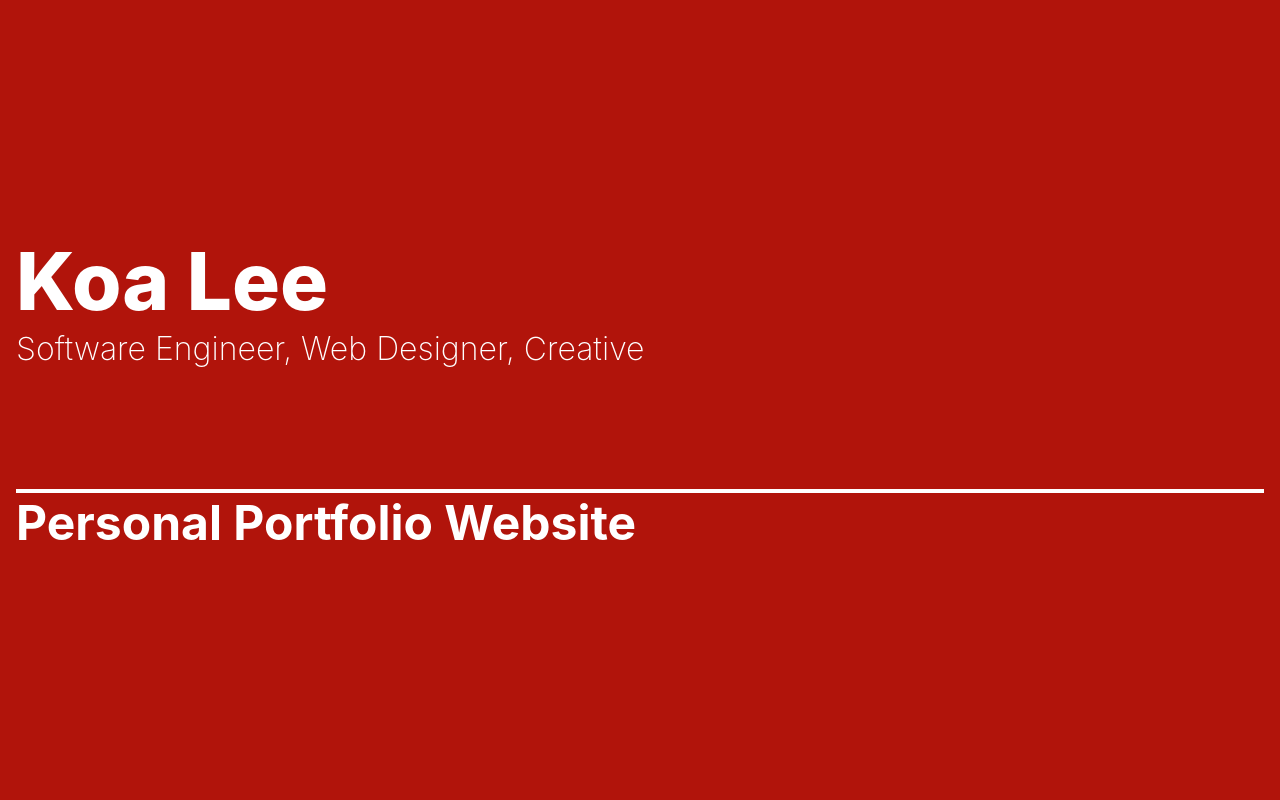
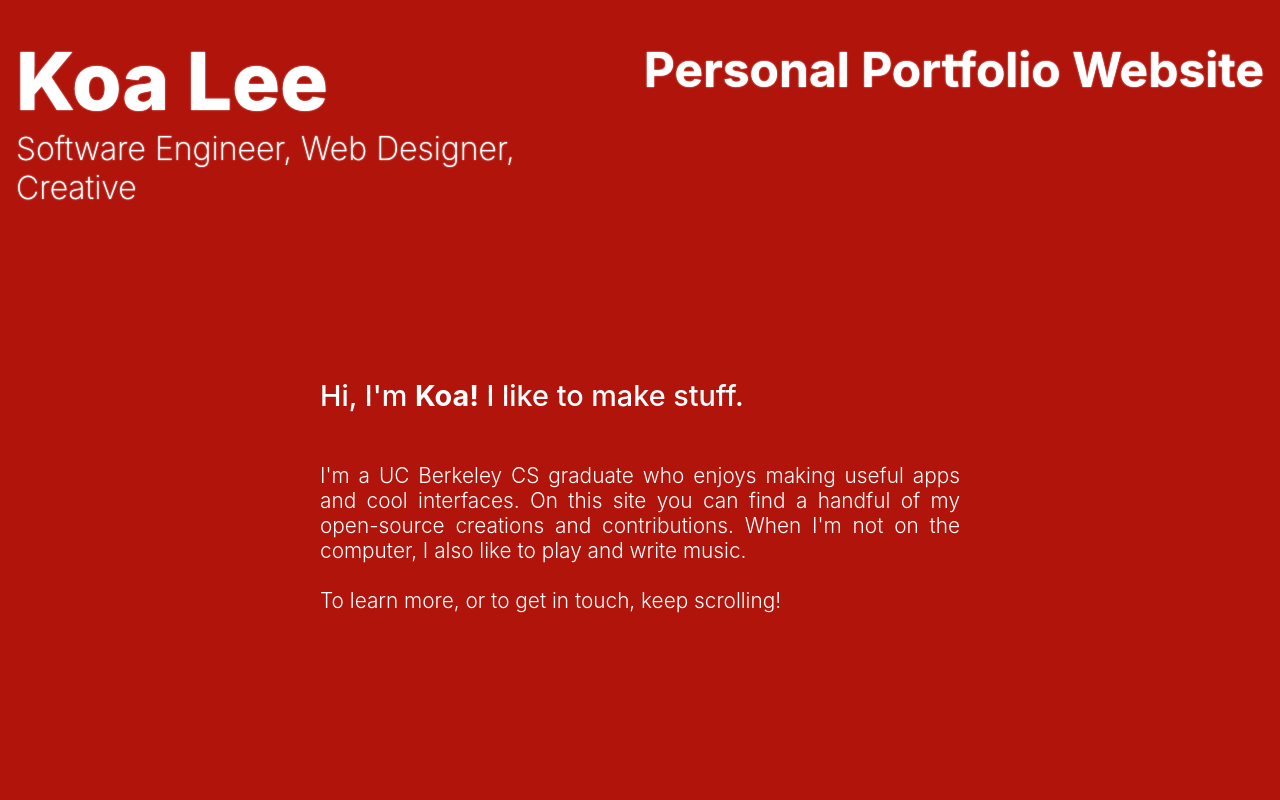
Before and after one commit to Miratari/personal-website, a React (Create React App) app in the folder client/: page / in a window 1280 px wide. Shown: the top 800 px of the page. Built offline with nearby package versions, Linux system fonts and the light colour scheme.

Commit message:
updated formatting for title card and about section on desktop

```diff
--- a/client/src/App.css
+++ b/client/src/App.css
@@ -4,7 +4,7 @@ html {
   --accent-color: #B1140B; /* Original: #BA160C */
   --background-color: #ffffff;
   --app-background: rgb(248, 248, 248);
-  --shadow-color: #0000001e;
+  --shadow-color: #0000003b;
   --line-color: #d7d7d7;
   --text-color-light: #ffffff;
   --text-color-dark: #000000;
@@ -66,9 +66,9 @@ p {
     grid-template-columns: 1fr 1fr;
     grid-auto-rows: auto;
     grid-template-areas: "header header"
-                         "about projects"
-                         "work projects"
-                         "other projects"
+                         "about about"
+                         "projects work"
+                         "projects other"
                          "contact contact"
                          "footer footer";
   }
@@ -95,6 +95,7 @@ section header {
   font-size: 3rem;
   padding-bottom: 1.5rem;
   margin: 0px;
+  text-shadow: 0px 0px 0.1rem var(--text-color-dark);
 }
 
 section .section-content {
@@ -115,12 +116,20 @@ section .section-content {
   margin: 0;
   height: calc(100vh);
   height: calc(100svh);
-  display: flex;
-  flex-direction: column;
-  background-color: var(--accent-color);
   padding: 1rem;
   margin-bottom: 3rem;
+
+  background-color: var(--accent-color);
   color: var(--text-color-light);
+  text-shadow: 0px 0px 0.1rem var(--text-color-light);
+  box-shadow: var(--static-shadow);
+
+  display: grid;
+  grid-template-columns: auto;
+  grid-auto-rows: auto 1fr auto;
+  grid-template-areas: "header-title"
+                       "header-subtitle"
+                       "header-content";
 }
 
 #header .title-text {
@@ -146,12 +155,20 @@ section .section-content {
 
 @media (min-width: 45em) {
   #header {
-    justify-content: center;
+    justify-content: start;
     min-height: 0px;
+    height: calc(30vh);
+    height: calc(30svh);
+    margin-bottom: 0px;
+    grid-template-columns: 1fr 1fr;
+    grid-auto-rows: auto 1fr;
+    grid-template-areas: "header-title header-content"
+                        "header-subtitle header-content";
   }
-  #header .subtitle-text {
-    max-height: 10rem;
-    flex-grow: 1;
+  #header .content-text {
+    text-align: right;
+    border-top-width: 0px;
+    padding-top: 1.5rem;
   }
 }
 
@@ -163,16 +180,43 @@ section .section-content {
   color: var(--text-color-light);
   background-color: var(--accent-color);
   border-radius: var(--border-radius);
+  box-shadow: var(--static-shadow);
 
   padding: 1rem;
   font-size: 1rem;
   font-weight: 300;
+  text-align: justify;
+  text-justify:inter-cluster;
 }
 #about .section-content h1 {
   padding: 0;
   margin: 0;
   font-size: 1.2rem;
   font-weight: 500;
+}
+@media (min-width: 45em) {
+  #about header {
+    display: none;
+  }
+  #about {
+    margin: 0;
+    margin-bottom: 3rem;
+  }
+  #about .section-content {
+    padding-left: 25vw;
+    padding-right: 25vw;
+    margin: none;
+    box-shadow: none;
+    border-radius: 0px;
+    height: calc(70vh);
+    height: calc(70svh);
+    align-items: center;
+    text-align: justify;
+    font-size: 1.3rem;
+  }
+  #about .section-content h1 {
+    font-size: 1.8rem;
+  }
 }
 
 
--- a/client/src/App.js
+++ b/client/src/App.js
@@ -7,9 +7,9 @@ import './App.css';
 
 function Contact({ icon, text, subtext, href }) {
   return (
-    <a className="contact" href={href}>
-      <img className="contact-icon" src={icon}/>
-      <div className="contact-text">
+    <a class="contact" href={href}>
+      <img class="contact-icon" src={icon} alt="media icon"/>
+      <div class="contact-text">
         <text>{text}</text>
         <sub>{subtext}</sub>
       </div>
@@ -19,15 +19,15 @@ function Contact({ icon, text, subtext, href }) {
 
 function Project({ title, type, demo, note, src, desc, yt, ig }) {
   return (
-    <div className="project">
-      <div className="title" style={{gridArea: "title"}}>{title}</div>
-      <div className="type" style={{gridArea: "type"}}>{type}</div>
-      <a className="links" style={{gridArea: "demo"}} href={demo}>{demo ? "Website" : null}</a>
-      <a className="links" style={{gridArea: "source"}} href={src}>{src ? "GitHub" : null}</a>
-      <a className="links" style={{gridArea: "yt"}} href={yt}>{yt ? "YouTube" : null}</a>
-      <a className="links" style={{gridArea: "ig"}} href={ig}>{ig ? "Instagram" : null}</a>
-      <div className="desc" style={{gridArea: "desc"}}>{desc}</div>
-      <div className="note" style={{gridArea: "note"}}>{note}</div>
+    <div class="project">
+      <div class="title" style={{gridArea: "title"}}>{title}</div>
+      <div class="type" style={{gridArea: "type"}}>{type}</div>
+      <a class="links" style={{gridArea: "demo"}} href={demo}>{demo ? "Website" : null}</a>
+      <a class="links" style={{gridArea: "source"}} href={src}>{src ? "GitHub" : null}</a>
+      <a class="links" style={{gridArea: "yt"}} href={yt}>{yt ? "YouTube" : null}</a>
+      <a class="links" style={{gridArea: "ig"}} href={ig}>{ig ? "Instagram" : null}</a>
+      <div class="desc" style={{gridArea: "desc"}}>{desc}</div>
+      <div class="note" style={{gridArea: "note"}}>{note}</div>
     </div>
   );
 }
@@ -39,9 +39,9 @@ function App() {
 
       <div id="page-content">
         <section id="header" style={{gridArea: "header"}}>
-          <p class="title-text">Koa Lee</p>
-          <p class="subtitle-text">Software Engineer, Web Designer, Creative</p>
-          <p class="content-text">Personal Portfolio Website</p>
+          <p style={{gridArea: "header-title"}} class="title-text">Koa Lee</p>
+          <p style={{gridArea: "header-subtitle"}} class="subtitle-text">Software Engineer, Web Designer, Creative</p>
+          <p style={{gridArea: "header-content"}} class="content-text">Personal Portfolio Website</p>
         </section>
 
         <section id="about" style={{gridArea: "about"}}>
```
